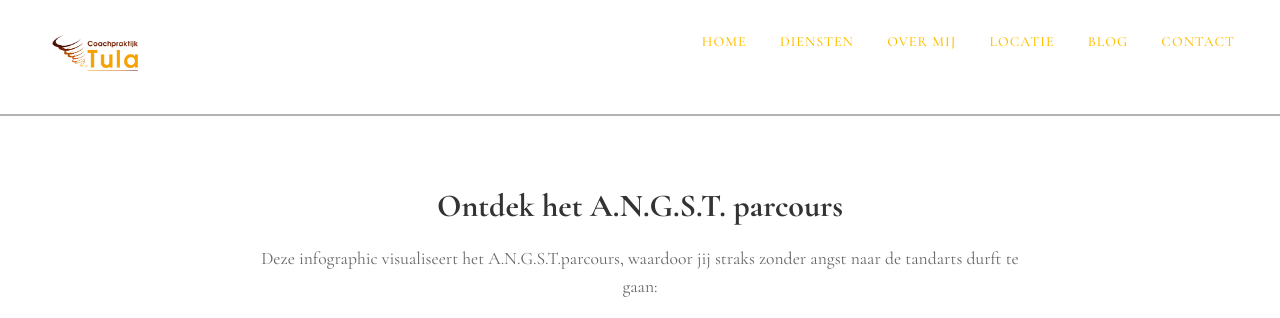
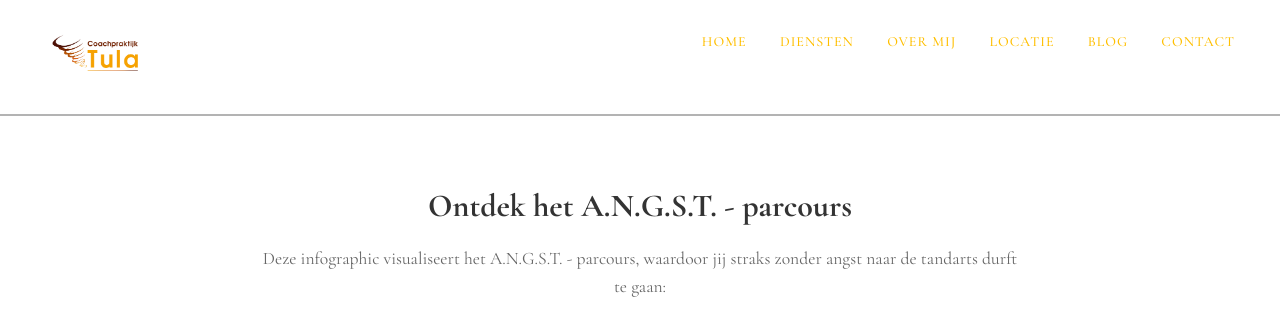
Before and after one commit to CoderFa2/websiteangst2, a plain HTML site: page public/angstparcour.html in a window 1280 px wide. Shown: the top 318 px of the page. Drawn offline with nearby package versions, Linux system fonts and the light colour scheme; a script that the page names is missing.

Commit message:
Update angstparcour.html

```diff
--- a/public/angstparcour.html
+++ b/public/angstparcour.html
@@ -42,8 +42,8 @@
 
     <section id="angst-parcours-section" class="infographic-section">
         <div class="container">
-            <h2>Ontdek het A.N.G.S.T. parcours</h2>
-            <p>Deze infographic visualiseert het A.N.G.S.T.parcours, waardoor jij straks zonder angst naar de tandarts durft te gaan:</p>
+            <h2>Ontdek het A.N.G.S.T. - parcours</h2>
+            <p>Deze infographic visualiseert het A.N.G.S.T. - parcours, waardoor jij straks zonder angst naar de tandarts durft te gaan:</p>
             <div class="content-wrapper">
                 <div class="text-content">
                     <!-- Tekstuele inhoud -->
```
